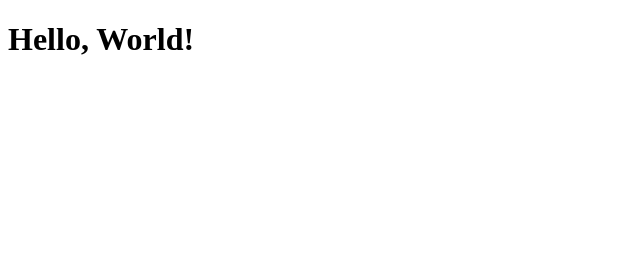
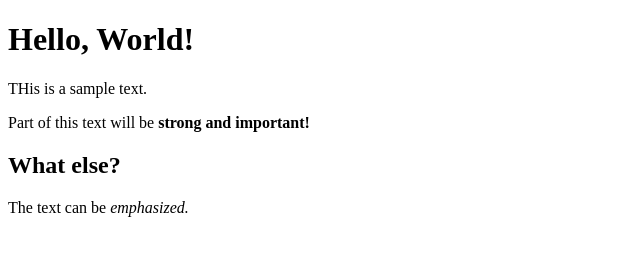
Before and after one commit to sohodoll/git_test, a plain HTML site: page index.html in a window 1280 px wide. Shown: the whole page, without its empty margins (0-640 px from the left). Drawn offline with Linux system fonts and the light colour scheme.

Commit message:
practise html

```diff
--- a/index.html
+++ b/index.html
@@ -6,5 +6,9 @@
     </head>
     <body>
         <h1>Hello, World!</h1>
+        <p>THis is a sample text.</p>
+        <p>Part of this text will be <strong>strong and important!</strong></p>
+        <h2>What else?</h2>
+        <p>The text can be <em>emphasized.</em></p>
     </body>
 </html>
```
